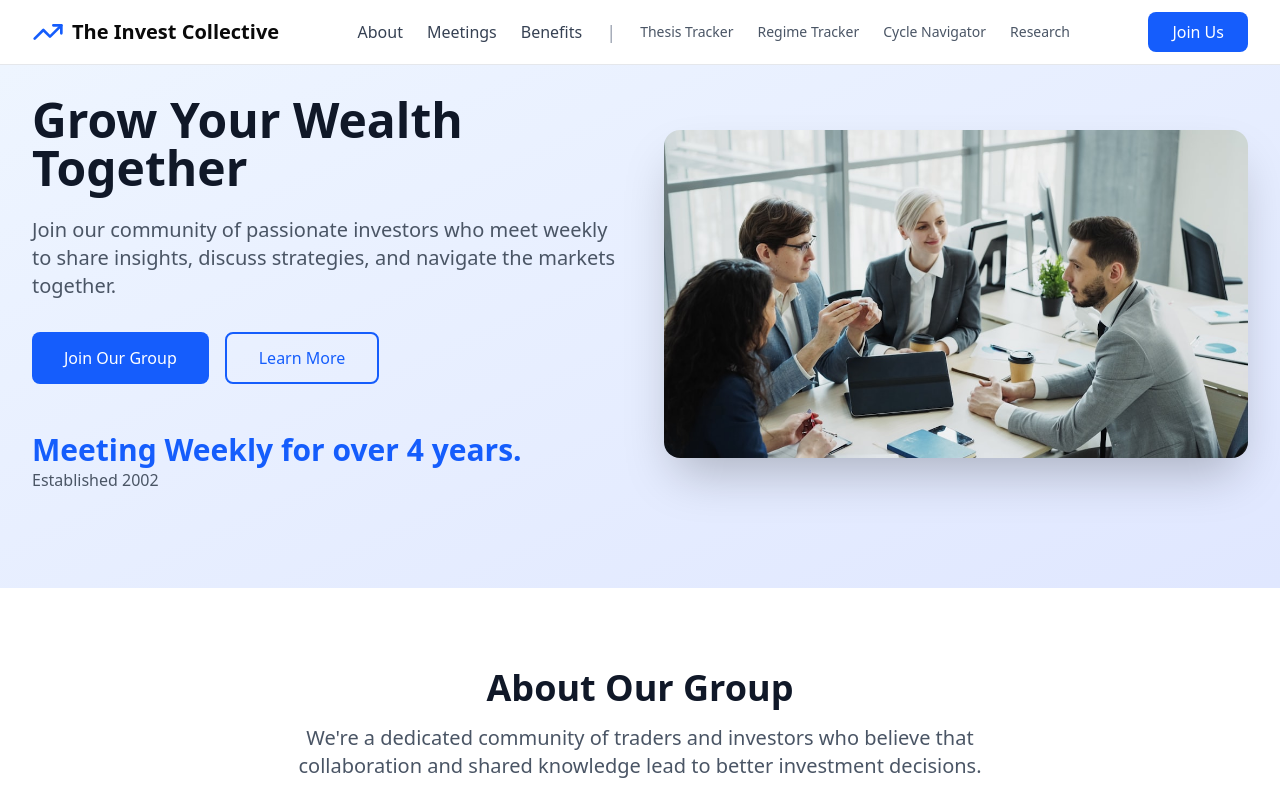
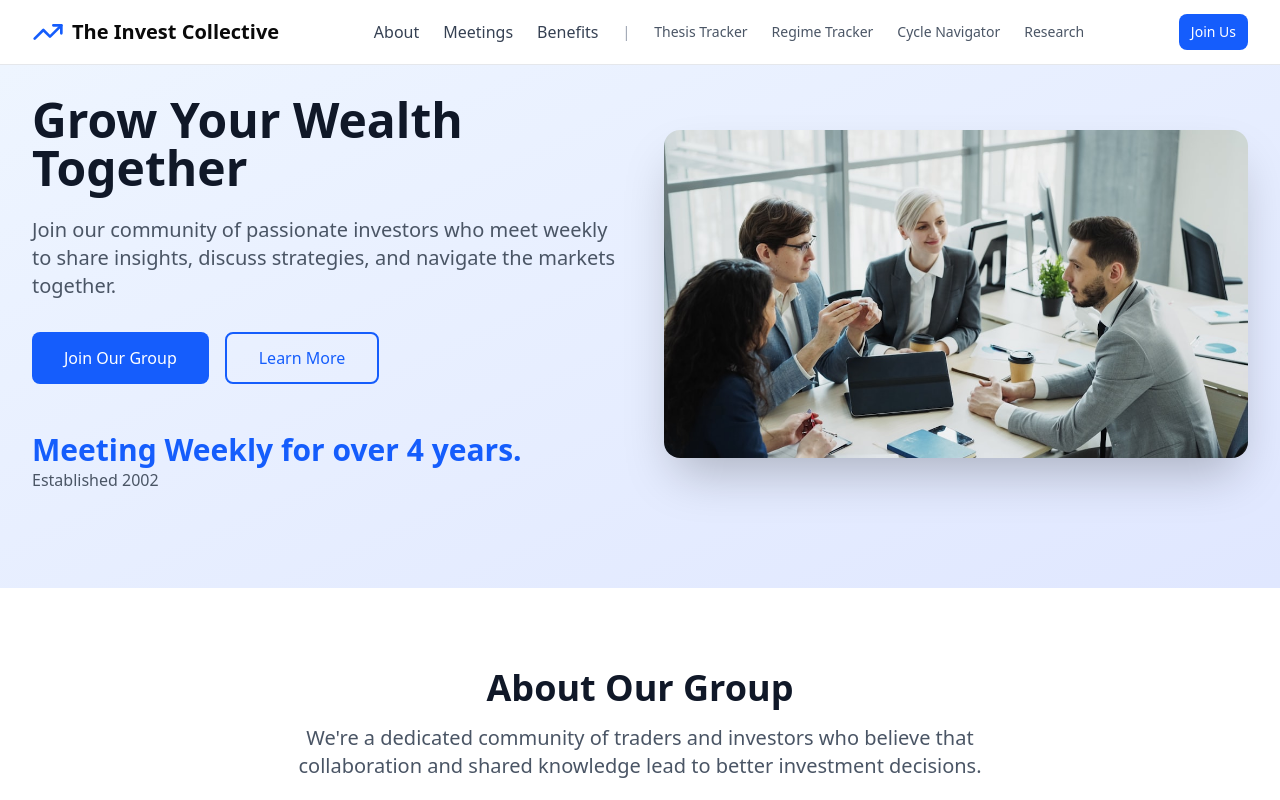
Before and after one commit to fstab50/invest-collective-site, a Next.js app: page / in a window 1280 px wide. Shown: the top 800 px of the page. Built offline with nearby package versions, Linux system fonts and the light colour scheme.

Commit message:
Update footer to include full name "The Invest Collective" and adjust navigation link styles for consistency

```diff
--- a/src/app/components/layout/Footer.tsx
+++ b/src/app/components/layout/Footer.tsx
@@ -11,7 +11,7 @@ export function Footer() {
           <div>
             <div className="flex items-center gap-2 mb-4">
               <TrendingUp className="w-6 h-6 text-blue-400" />
-              <span className="font-semibold">Invest Collective</span>
+              <span className="font-semibold">The Invest Collective</span>
             </div>
             <p className="text-gray-400 text-sm">
               Building better investors through collaboration and shared knowledge.
--- a/src/app/components/layout/Navigation.tsx
+++ b/src/app/components/layout/Navigation.tsx
@@ -46,7 +46,7 @@ export function Navigation() {
             </div>
 
             {/* Divider */}
-            <span className="text-gray-400 text-lg">|</span>
+            <span className="text-gray-400 text-sm">|</span>
 
             {/* Tools */}
             <div className="flex gap-6">
@@ -67,8 +67,7 @@ export function Navigation() {
 
           <Link
             href="/signup"
-            className="bg-blue-600 text-white px-6 py-2 rounded-lg hover:bg-blue-700 transition-colors"
-          >
+            className="bg-blue-600 text-white px-3 py-2 text-sm rounded-lg hover:bg-blue-700 transition-colors">
             Join Us
           </Link>
         </div>
```
